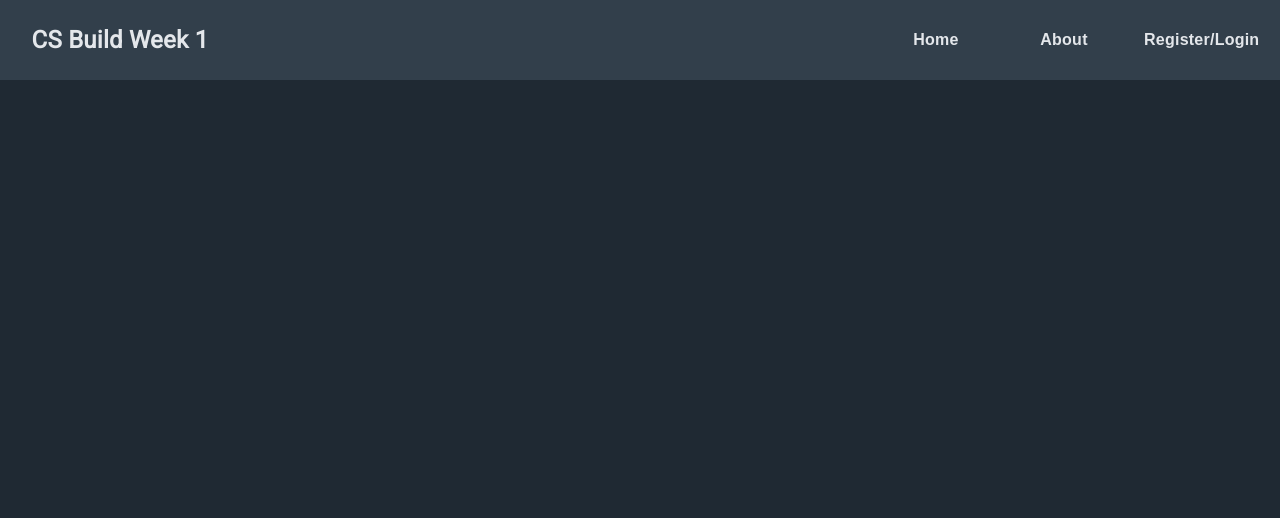
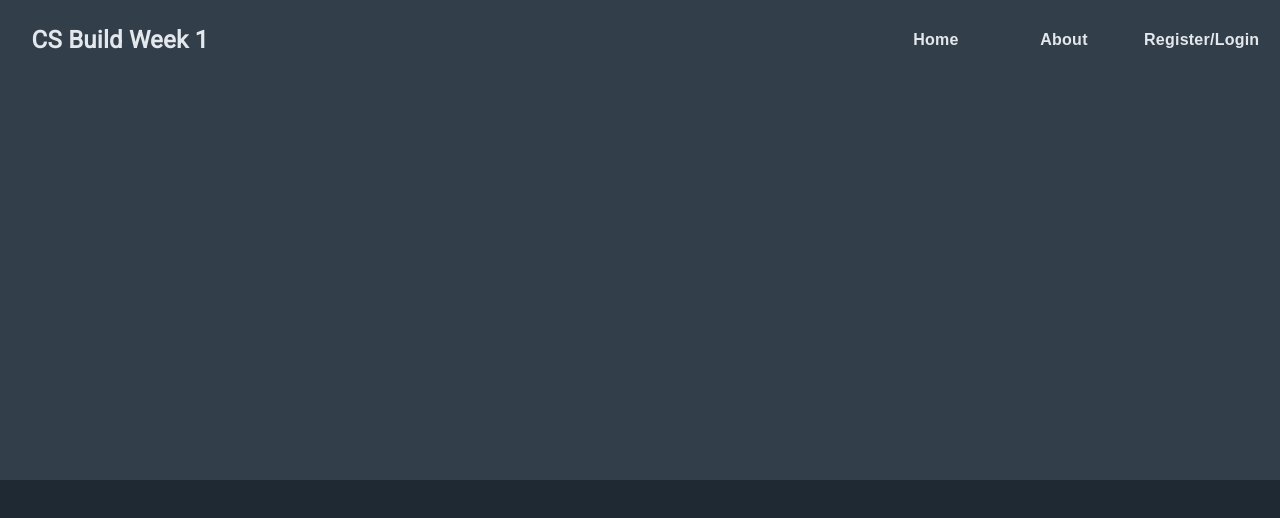
Before and after one commit to DDLPCS26/front-end, a React (Create React App) app in the folder client/: page / in a window 1280 px wide. Shown: the top 518 px of the page. Built offline with nearby package versions, Linux system fonts and the light colour scheme.

Commit message:
finish stubbing out footer. leaving out content for now.

```diff
--- a/client/src/App.js
+++ b/client/src/App.js
@@ -4,6 +4,7 @@ import React from 'react';
 import { Route } from 'react-router-dom';
 // components
 import MainNavigation from './components/MainNavigation';
+import Footer from './components/Footer';
 import Landing from './views/landing';
 
 const App = props => {
@@ -12,6 +13,7 @@ const App = props => {
     <>
       <Route path='/' component={MainNavigation} />
       <Route exact path='/home' component={Landing} />
+      <Route path='/' component={Footer} />
     </>
   );
 }
--- a/client/src/components/Footer.js
+++ b/client/src/components/Footer.js
@@ -1,20 +1,31 @@
 // react
-import React from 'react';
+import React, { useContext } from 'react';
 // styled components
 import styled from 'styled-components';
 // helpers
 import { styletest } from '../helpers/styletest';
+// contexts
+import { DefaultTheme } from '../contexts/DefaultTheme';
 
 // component
 const Footer = props => {
+    // contexts
+    const colorPalette = useContext(DefaultTheme).colors;
+
     return (
         <>
-        hi from footer
+        <Container colors={colorPalette}>
+
+        </Container>
         </>
     );
 };
 
 // styled components
-// todo
+const Container = styled.div`
+    width: 100%;
+    height: 400px; // temp height
+    background-color: ${props => props.colors.surface800};
+`
 
 export default Footer;
```
